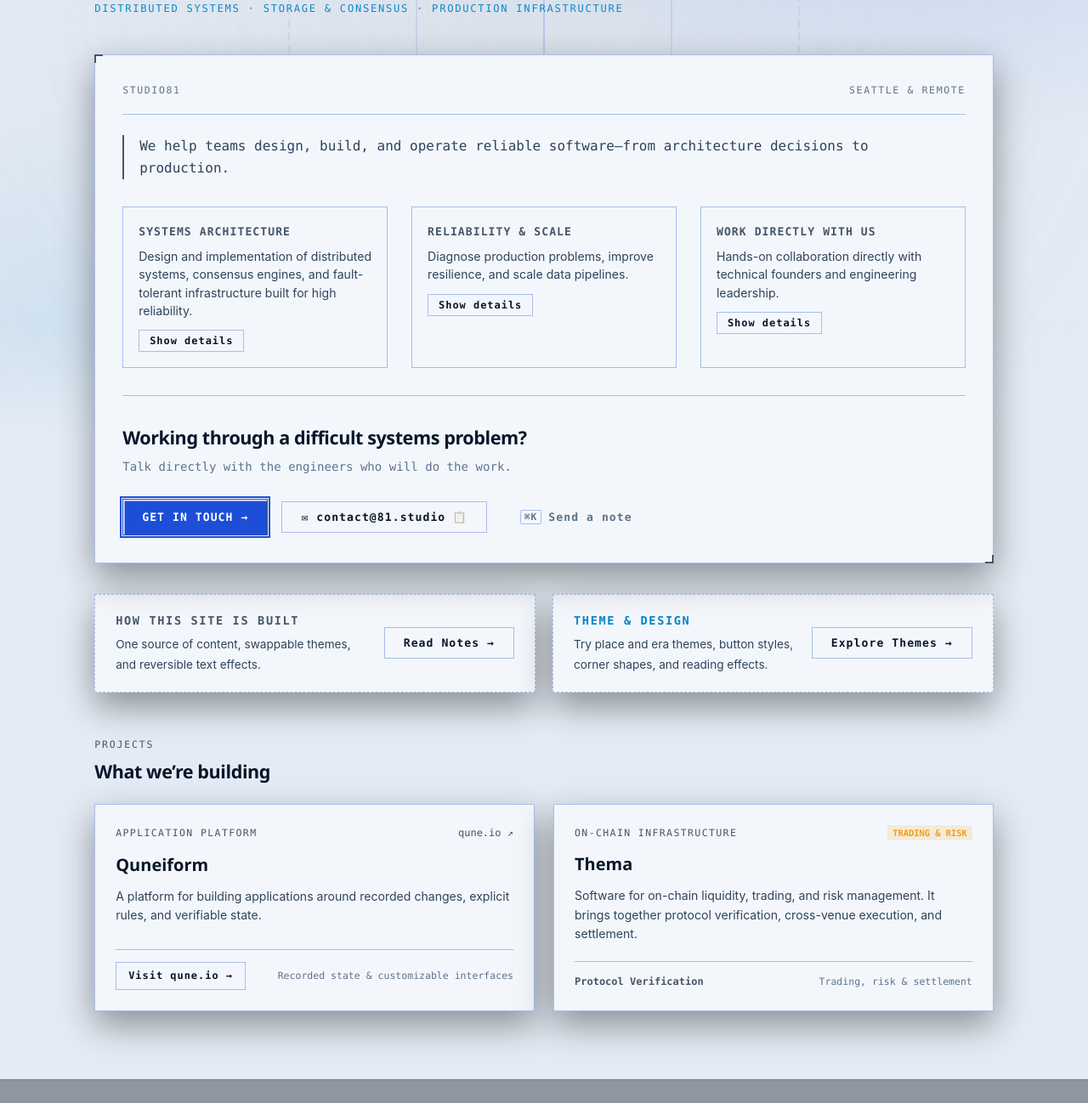
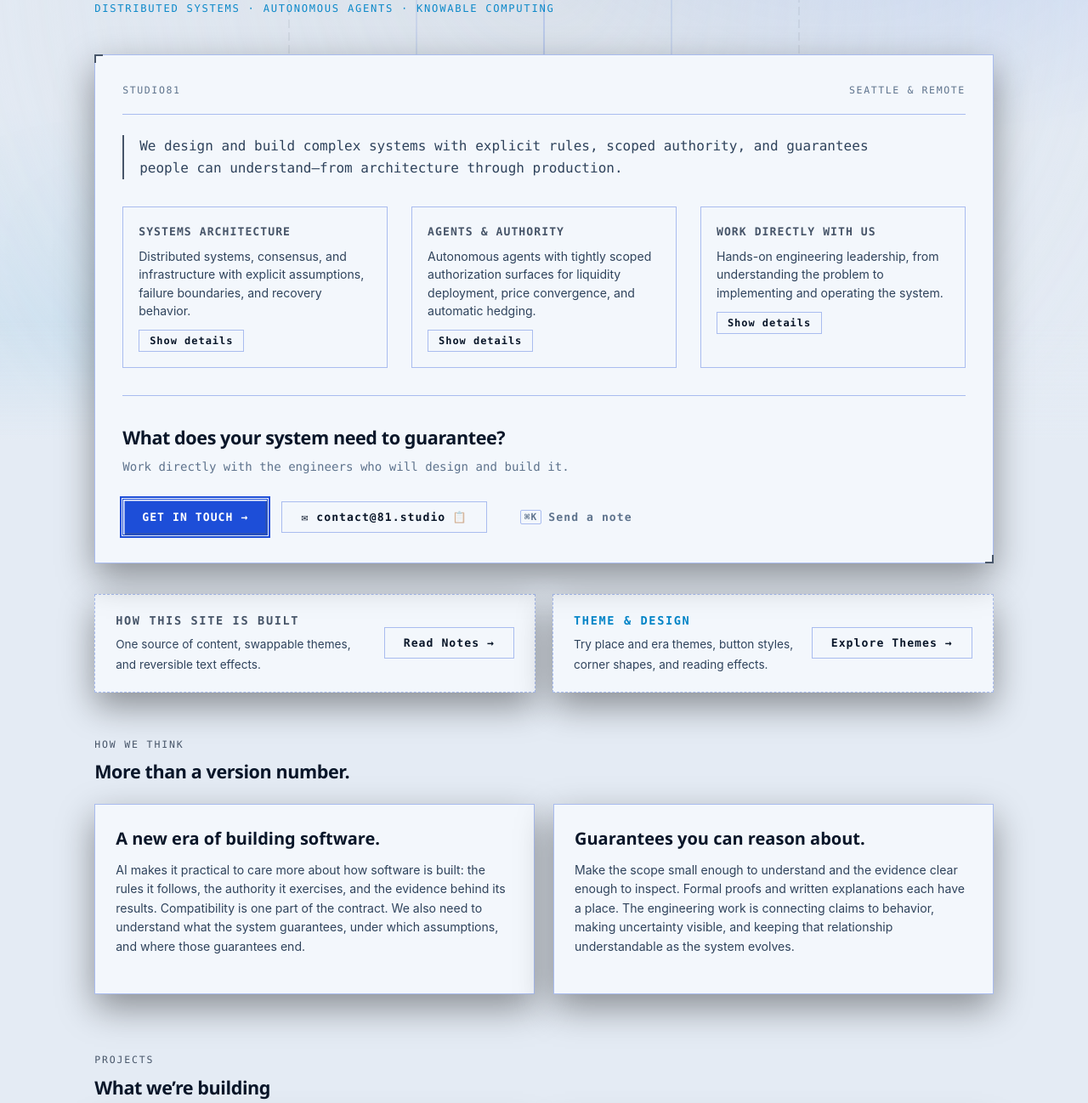
Before and after one commit to quneiform/81.studio, a plain HTML site: page index.html in a window 1280 px wide. Shown: the part 247-1545 px from the top of the page at 85% size. Drawn offline with Linux system fonts and the light colour scheme; no server answers.

Commit message:
Publish 81.studio build 4ce615fcb1d18f573e7a4c869a7058e5fc7b1df58d1cb339a75ffc038888c4dc

```diff
--- a/build.json
+++ b/build.json
@@ -15,13 +15,13 @@
     ".nojekyll": "e3b0c44298fc1c149afbf4c8996fb92427ae41e4649b934ca495991b7852b855",
     "CNAME": "6b64190ed11fcf38c89096e298a4019e6cec296c916016674eff0fc9ce749d29",
     "hradtoraed.wasm": "b74046d703591053ab3b3f0c244b1c1bcb771db35535d122ee4dcfa89deecca9",
-    "index.html": "6e2f1a9d2bb64aebd7be070ff26c861fe0bdb6b2c231eaa841a64de192f4a1ff"
+    "index.html": "5d5e13f566e87e0624884718b325a93220c810351c264d9df6d14b242d001556"
   },
   "files": {
     ".nojekyll": "e3b0c44298fc1c149afbf4c8996fb92427ae41e4649b934ca495991b7852b855",
     "CNAME": "6b64190ed11fcf38c89096e298a4019e6cec296c916016674eff0fc9ce749d29",
     "hradtoraed.wasm": "b74046d703591053ab3b3f0c244b1c1bcb771db35535d122ee4dcfa89deecca9",
-    "index.html": "6e2f1a9d2bb64aebd7be070ff26c861fe0bdb6b2c231eaa841a64de192f4a1ff"
+    "index.html": "5d5e13f566e87e0624884718b325a93220c810351c264d9df6d14b242d001556"
   },
-  "build": "f4cf070145f6efeb7c135a7b3f11e1a8b531ea469a94376cb97665c9f1a1633b"
+  "build": "4ce615fcb1d18f573e7a4c869a7058e5fc7b1df58d1cb339a75ffc038888c4dc"
 }
--- a/index.html
+++ b/index.html
@@ -3,7 +3,7 @@
 <head>
   <meta charset="utf-8">
   <meta name="viewport" content="width=device-width, initial-scale=1">
-  <meta name="description" content="Studio81 — Software for complex systems. We help teams design, build, and operate reliable software—from architecture decisions to production.">
+  <meta name="description" content="Studio81 — Understandable systems. We design and build complex systems with explicit rules, scoped authority, and guarantees people can understand—from architecture through production.">
   <meta name="color-scheme" content="dark light">
   <meta name="referrer" content="no-referrer">
   <meta http-equiv="Content-Security-Policy" content="default-src 'self'; script-src 'self' 'unsafe-inline' 'wasm-unsafe-eval'; style-src 'self' 'unsafe-inline'; img-src 'self' data:; connect-src 'self'; base-uri 'none'; form-action 'none'">
@@ -38,14 +38,14 @@
 
   const CANONICAL_COPY = {
     eyebrow: "SYSTEMS ENGINEERING · SEATTLE & REMOTE",
-    headlineStart: "Software for complex",
+    headlineStart: "Understandable",
     headlineSuffix: "<span class=\"accent-word\">systems.</span>",
-    subtag: "Distributed systems · Storage & consensus · Production infrastructure",
+    subtag: "Distributed systems · Autonomous agents · Knowable computing",
     badgeLeft: "Studio81",
-    lede: "We help teams design, build, and operate reliable software—from architecture decisions to production.",
-    col1: ["Systems Architecture", "Design and implementation of distributed systems, consensus engines, and fault-tolerant infrastructure built for high reliability."],
-    col2: ["Reliability & Scale", "Diagnose production problems, improve resilience, and scale data pipelines."],
-    col3: ["Work Directly With Us", "Hands-on collaboration directly with technical founders and engineering leadership."]
+    lede: "We design and build complex systems with explicit rules, scoped authority, and guarantees people can understand—from architecture through production.",
+    col1: ["Systems Architecture", "Distributed systems, consensus, and infrastructure with explicit assumptions, failure boundaries, and recovery behavior."],
+    col2: ["Agents & Authority", "Autonomous agents with tightly scoped authorization surfaces for liquidity deployment, price convergence, and automatic hedging."],
+    col3: ["Work Directly With Us", "Hands-on engineering leadership, from understanding the problem to implementing and operating the system."]
   };
 
   const CAPABILITY_NOTES = {
@@ -54,8 +54,8 @@
       "Predictable recovery across network faults and restarts"
     ],
     "02": [
-      "Durable storage and clean crash recovery",
-      "High-throughput data pipelines with bounded resource use"
+      "Explicit permissions, constraints, and evidence",
+      "Scoped authority for autonomous actions"
     ],
     "03": [
       "Work directly with the engineers designing and writing the code",
@@ -697,8 +697,8 @@
       nodeId: "node:cta:action",
       role: "action",
       source: "qrate://81.studio/practice#contact",
-      title: applyTransform("Working through a difficult systems problem?"),
-      subtitle: applyTransform("Talk directly with the engineers who will do the work."),
+      title: applyTransform("What does your system need to guarantee?"),
+      subtitle: applyTransform("Work directly with the engineers who will design and build it."),
       actionText: applyTransform("GET IN TOUCH"),
       endpoint: "contact@81.studio",
       endpointProtected: true,
@@ -2178,12 +2178,12 @@
           </div>
 
           <h1 class="hero-title" id="hero-title">
-            <span id="hero-title-prefix">Software for complex</span> <span id="hero-title-suffix" class="accent-word">systems.</span>
+            <span id="hero-title-prefix">Understandable</span> <span id="hero-title-suffix" class="accent-word">systems.</span>
           </h1>
 
           <div class="hero-axis-line">
             <span class="hero-axis-subtag" id="hero-subtag">
-              Distributed systems · Storage &amp; consensus · Production infrastructure
+              Distributed systems · Autonomous agents · Knowable computing
             </span>
           </div>
 
@@ -2195,14 +2195,14 @@
             </div>
 
             <p class="chassis-lede" id="chassis-lede">
-              We help teams design, build, and operate reliable software—from architecture decisions to production.
+              We design and build complex systems with explicit rules, scoped authority, and guarantees people can understand—from architecture through production.
             </p>
 
             <div class="matrix-cols" id="matrix-cols" data-qux-container="cards"></div>
 
             <div class="chassis-cta-block">
-              <h3 class="chassis-cta-title" id="chassis-cta-title">Working through a difficult systems problem?</h3>
-              <p class="chassis-cta-sub" id="chassis-cta-sub">Talk directly with the engineers who will do the work.</p>
+              <h3 class="chassis-cta-title" id="chassis-cta-title">What does your system need to guarantee?</h3>
+              <p class="chassis-cta-sub" id="chassis-cta-sub">Work directly with the engineers who will design and build it.</p>
             </div>
 
             <div class="chassis-actions">
@@ -2234,6 +2234,23 @@
               <button id="view-specimens-hero-btn" class="btn btn-secondary" style="white-space: nowrap;">Explore Themes →</button>
             </aside>
           </div>
+
+          <section class="substrates-section" aria-labelledby="practice-heading">
+            <div class="substrates-header">
+              <span class="substrates-eyebrow">HOW WE THINK</span>
+              <h2 id="practice-heading" class="substrates-title">More than a version number.</h2>
+            </div>
+            <div class="substrates-grid">
+              <article class="substrate-card">
+                <h3 class="substrate-name">A new era of building software.</h3>
+                <p class="substrate-desc">AI makes it practical to care more about how software is built: the rules it follows, the authority it exercises, and the evidence behind its results. Compatibility is one part of the contract. We also need to understand what the system guarantees, under which assumptions, and where those guarantees end.</p>
+              </article>
+              <article class="substrate-card">
+                <h3 class="substrate-name">Guarantees you can reason about.</h3>
+                <p class="substrate-desc">Make the scope small enough to understand and the evidence clear enough to inspect. Formal proofs and written explanations each have a place. The engineering work is connecting claims to behavior, making uncertainty visible, and keeping that relationship understandable as the system evolves.</p>
+              </article>
+            </div>
+          </section>
 
           <!-- Foundational Substrates Shelf (Quneiform & Thema blurbs) -->
           <section class="substrates-section" aria-labelledby="substrates-heading">
@@ -2250,12 +2267,12 @@
                   </div>
                   <h3 class="substrate-name">Quneiform</h3>
                   <p class="substrate-desc">
-                    A platform for building applications around recorded changes, explicit rules, and verifiable state.
+                    A computing platform for extensible, knowable, and provable applications based on knowledge frontiers: live reductive views over sourced data that may be incomplete or redacted.
                   </p>
                 </div>
                 <div class="substrate-footer">
                   <a href="https://qune.io" target="_blank" rel="noopener" class="btn btn-secondary" style="font-size: 0.75rem; padding: 6px 14px;">Visit qune.io →</a>
-                  <span style="font-family: var(--font-mono); font-size: 0.72rem; color: var(--text-muted);">Recorded state &amp; customizable interfaces</span>
+                  <span style="font-family: var(--font-mono); font-size: 0.72rem; color: var(--text-muted);">Knowledge frontiers · Explicit computation</span>
                 </div>
               </article>
 
```
